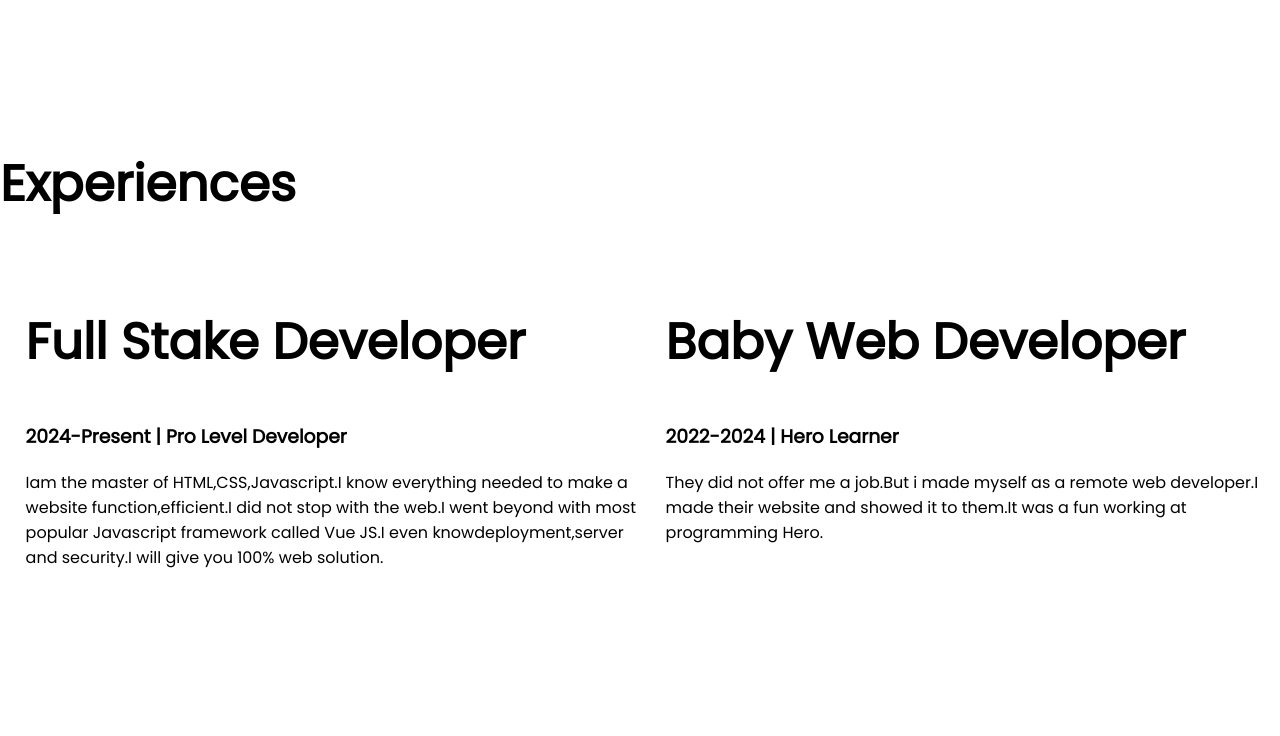
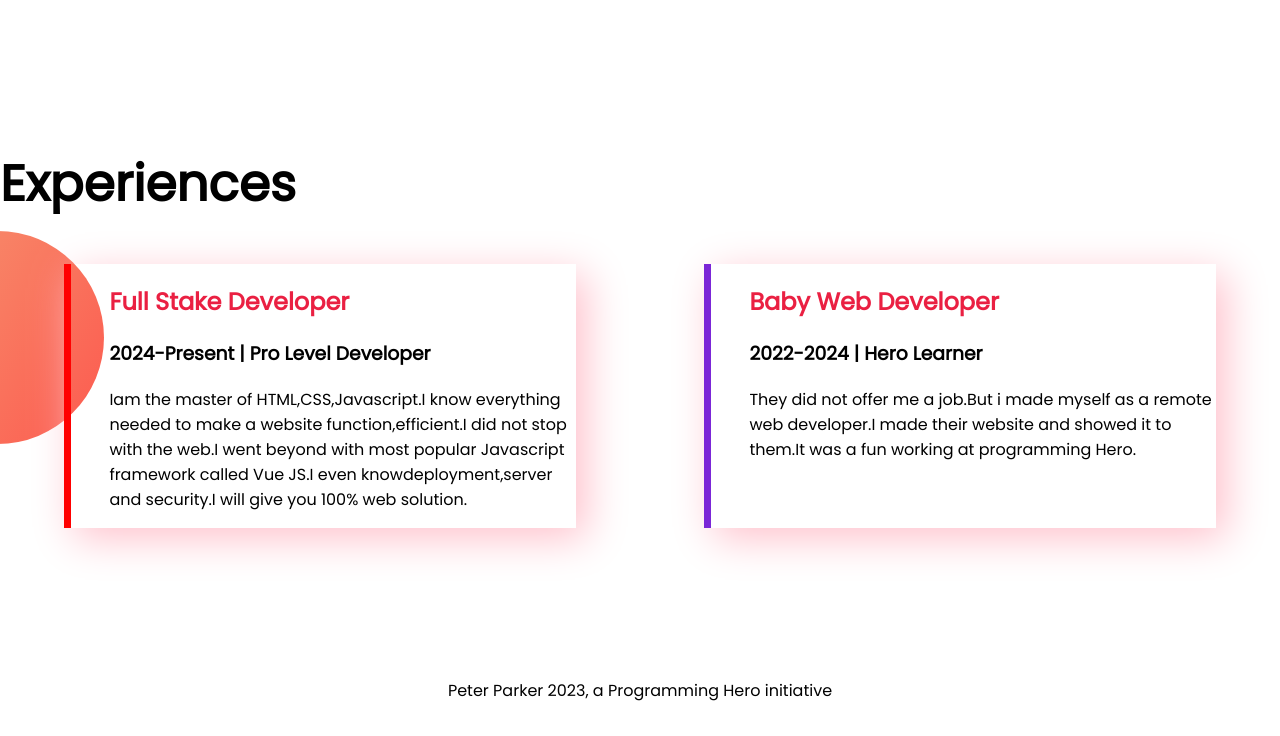
Before and after one commit to Shermin07/developer-portfolio, a plain HTML site: page index.html in a window 1280 px wide. Shown: the part 1111-1847 px from the top of the page. Drawn offline with Linux system fonts and the light colour scheme.

Commit message:
add something new

```diff
--- a/index.html
+++ b/index.html
@@ -40,13 +40,13 @@
     <section class="Experience-area">
         <h1>Experiences</h1>
         <div class="flexible-container">
-            <div class="half-width">
-                <h1>Full Stake Developer</h1>
+            <div id="full" class="Experience-item">
+                <h2 class="pink-color">Full Stake Developer</h2>
                 <h3>2024-Present | Pro Level Developer</h3>
     <p>Iam the master of HTML,CSS,Javascript.I know everything needed to make a website function,efficient.I did not stop with the web.I went beyond with most popular Javascript framework called Vue JS.I even knowdeployment,server and security.I will give you 100% web solution.</p>
             </div>
-            <div class="half-width">
-                <h1>Baby Web Developer</h1>
+            <div id="baby" class="Experience-item">
+                <h2 class="pink-color">Baby Web Developer</h2>
                 <h3>2022-2024 | Hero Learner</h3>
                 <p>They did not offer me a job.But i made myself as a remote web developer.I made their website and showed it to them.It was a fun working at programming Hero.</p>
             </div>
@@ -54,4 +54,7 @@
 
     </section>
 </body>
+<footer>
+    <p>Peter Parker 2023, a Programming Hero initiative</p>
+</footer>
 </html>
--- a/style.css
+++ b/style.css
@@ -40,3 +40,26 @@
     background-repeat: no-repeat;
     background-position: right;
 }
+.Experience-item{
+    width: 50%;
+    box-shadow:10px 10px 40px pink ;
+    margin-left: 5%;
+    margin-right: 5%;
+    padding-left: 3%;
+}
+.Experience-area{
+    background-image: url(images/exp-bg.png);
+    background-repeat: no-repeat;
+    background-position: left;
+
+
+}
+#full{
+    border-left: 7px solid red;
+}
+#baby{
+    border-left: 7px solid rgb(123, 38, 215);
+}
+footer p{
+    text-align: center;
+}
```
